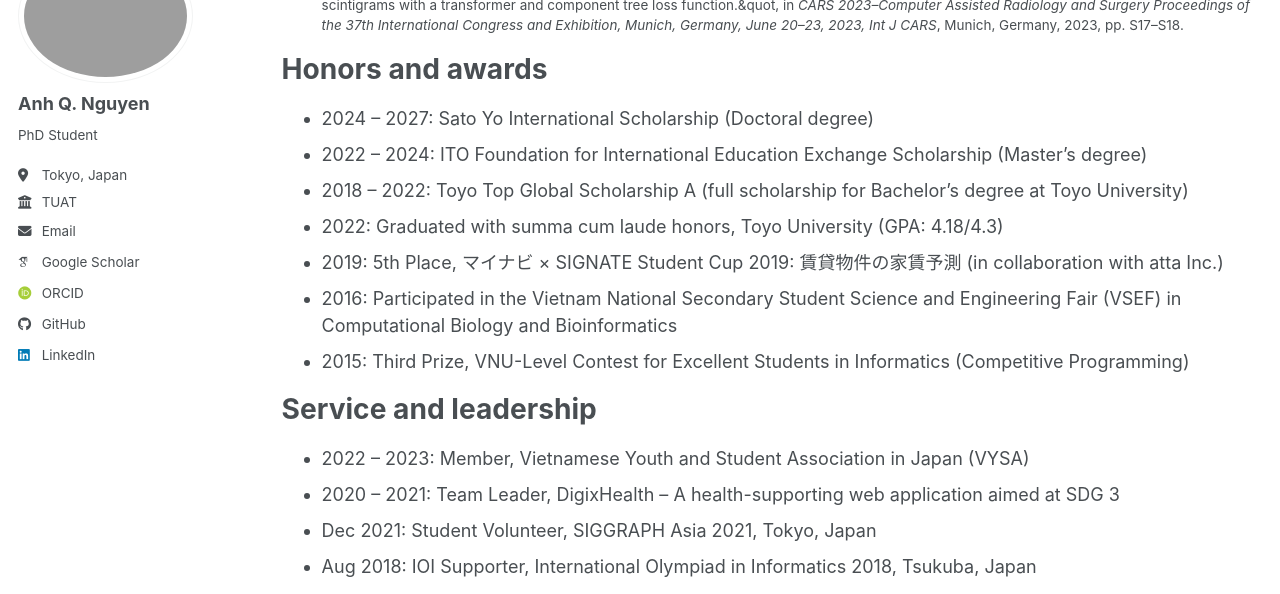
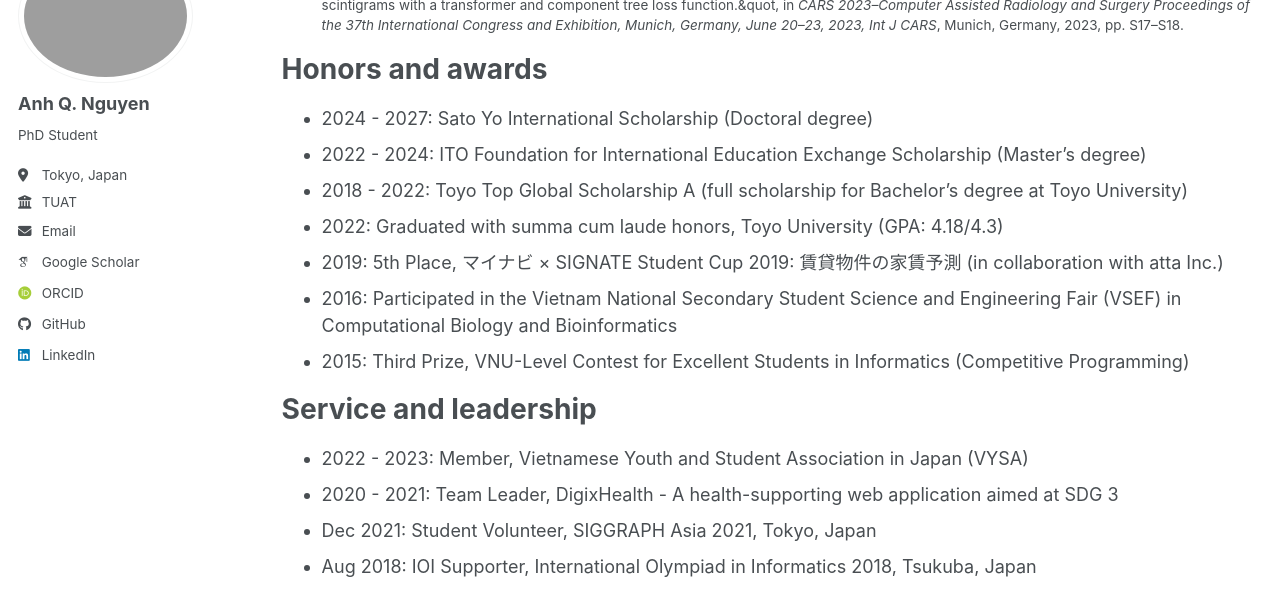
Before and after one commit to nguyenqanh/nguyenqanh.github.io, a Jekyll site: the page built from _pages/cv.md, in a window 1280 px wide and 900 px high, scrolled down 1901 px. Shown: the part 152-746 px from the top of the window. Built offline with Jekyll 4.4.1, drawn with Linux system fonts in a browser that asks for light colours; some web fonts are replaced; a script bundle is joined from its source files by our own code; library files that are not in the unit come from our copies; some of the changed text lies outside the part shown.

Commit message:
Update cv.md

```diff
--- a/_pages/cv.md
+++ b/_pages/cv.md
@@ -17,17 +17,17 @@ Languages: Vietnamese, English, Japanese
 
 Education
 ======
-* **Apr 2024 – Mar 2027: Ph.D. in Electrical Engineering and Computer Science**
+* **Apr 2024 - Mar 2027: Ph.D. in Electrical Engineering and Computer Science**
   * Department of Electrical Engineering and Computer Science, Graduate School of Engineering, TUAT
   * Supervisor: Prof. Akinobu Shimizu
-* **Sep 2023 – Nov 2023: Research Exchange Student**
+* **Sep 2023 - Nov 2023: Research Exchange Student**
   * ESIEE Paris, France
   * Researched on topology in medical image analysis
-* **Apr 2022 – Mar 2024: Master of Engineering in Electrical and Electronic Engineering**
+* **Apr 2022 - Mar 2024: Master of Engineering in Electrical and Electronic Engineering**
   * Department of Electrical and Electronic Engineering, Graduate School of Engineering, TUAT
   * Supervisor: Prof. Akinobu Shimizu
   * Thesis: Improvement of skeleton segmentation of bone scintigrams using transformers and a component tree loss function
-* **Apr 2018 – Mar 2022: Bachelor of Science in Information Networking for Innovation and Design**
+* **Apr 2018 - Mar 2022: Bachelor of Science in Information Networking for Innovation and Design**
   * Faculty of Information Networking for Innovation and Design (INIAD), Toyo University
   * Supervisor: Prof. Shugo Nakamura
   * Thesis: Comparison of vision transformer-based methods for intracranial hemorrhage detection in CT images
@@ -38,15 +38,15 @@ Experience
   * Hitachi Research & Development Group, Tokyo, Japan
   * Analyzed ground-penetrating radar (GPR) images for buried object detection
   * Researched methods to mitigate domain shift in detection models
-* **Nov 2022 – Nov 2024: R&D Engineer, Internship**
+* **Nov 2022 - Nov 2024: R&D Engineer, Internship**
   * Corpy & Co., Inc., Tokyo, Japan
   * Annotated factory video data for object detection to analyze workflows
   * Researched object detection and human concentration detection methods
-* **Feb 2022 – Oct 2022: AI Engineer, Internship**
+* **Feb 2022 - Oct 2022: AI Engineer, Internship**
   * Global Walkers, Inc., Tokyo, Japan
   * Analyzed and augmented voice data and improved voice classification models
   * Collected depth camera data and improved human pose estimation models
-* **Sep 2019 – Feb 2022: Data Scientist, Internship**
+* **Sep 2019 - Feb 2022: Data Scientist, Internship**
   * atta Inc., Tokyo, Japan
   * Analyzed flight and hotel pricing data and improved price prediction models
   * Developed backend systems and implemented unit tests for the SmartORDER service
@@ -66,9 +66,9 @@ Publications
 
 Honors and awards
 ======
-* 2024 – 2027: Sato Yo International Scholarship (Doctoral degree)
-* 2022 – 2024: ITO Foundation for International Education Exchange Scholarship (Master’s degree)
-* 2018 – 2022: Toyo Top Global Scholarship A (full scholarship for Bachelor's degree at Toyo University)
+* 2024 - 2027: Sato Yo International Scholarship (Doctoral degree)
+* 2022 - 2024: ITO Foundation for International Education Exchange Scholarship (Master’s degree)
+* 2018 - 2022: Toyo Top Global Scholarship A (full scholarship for Bachelor's degree at Toyo University)
 * 2022: Graduated with summa cum laude honors, Toyo University (GPA: 4.18/4.3)
 * 2019: 5th Place, マイナビ × SIGNATE Student Cup 2019: 賃貸物件の家賃予測 (in collaboration with atta Inc.)
 * 2016: Participated in the Vietnam National Secondary Student Science and Engineering Fair (VSEF) in Computational Biology and Bioinformatics
@@ -76,7 +76,7 @@ Honors and awards
 
 Service and leadership
 ======
-* 2022 – 2023: Member, Vietnamese Youth and Student Association in Japan (VYSA)
-* 2020 – 2021: Team Leader, DigixHealth – A health-supporting web application aimed at SDG 3
+* 2022 - 2023: Member, Vietnamese Youth and Student Association in Japan (VYSA)
+* 2020 - 2021: Team Leader, DigixHealth - A health-supporting web application aimed at SDG 3
 * Dec 2021: Student Volunteer, SIGGRAPH Asia 2021, Tokyo, Japan
 * Aug 2018: IOI Supporter, International Olympiad in Informatics 2018, Tsukuba, Japan
```
